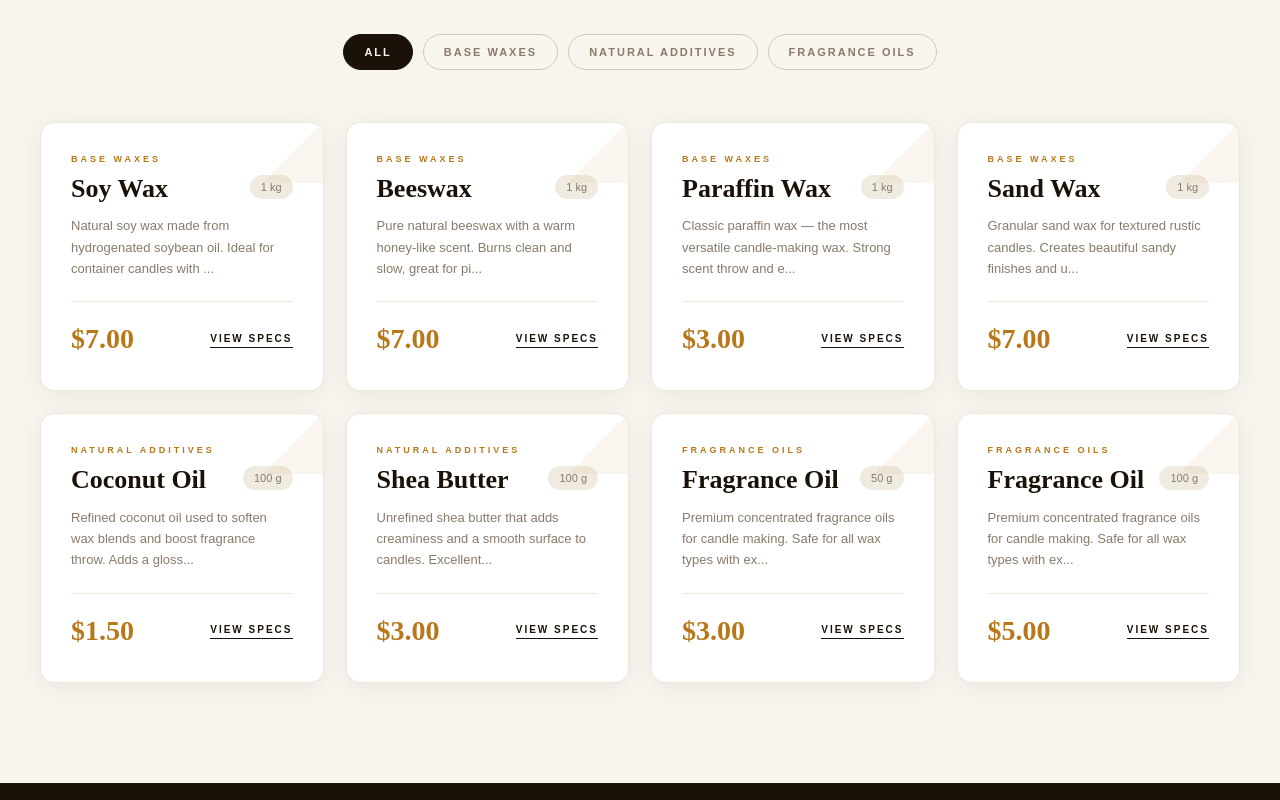
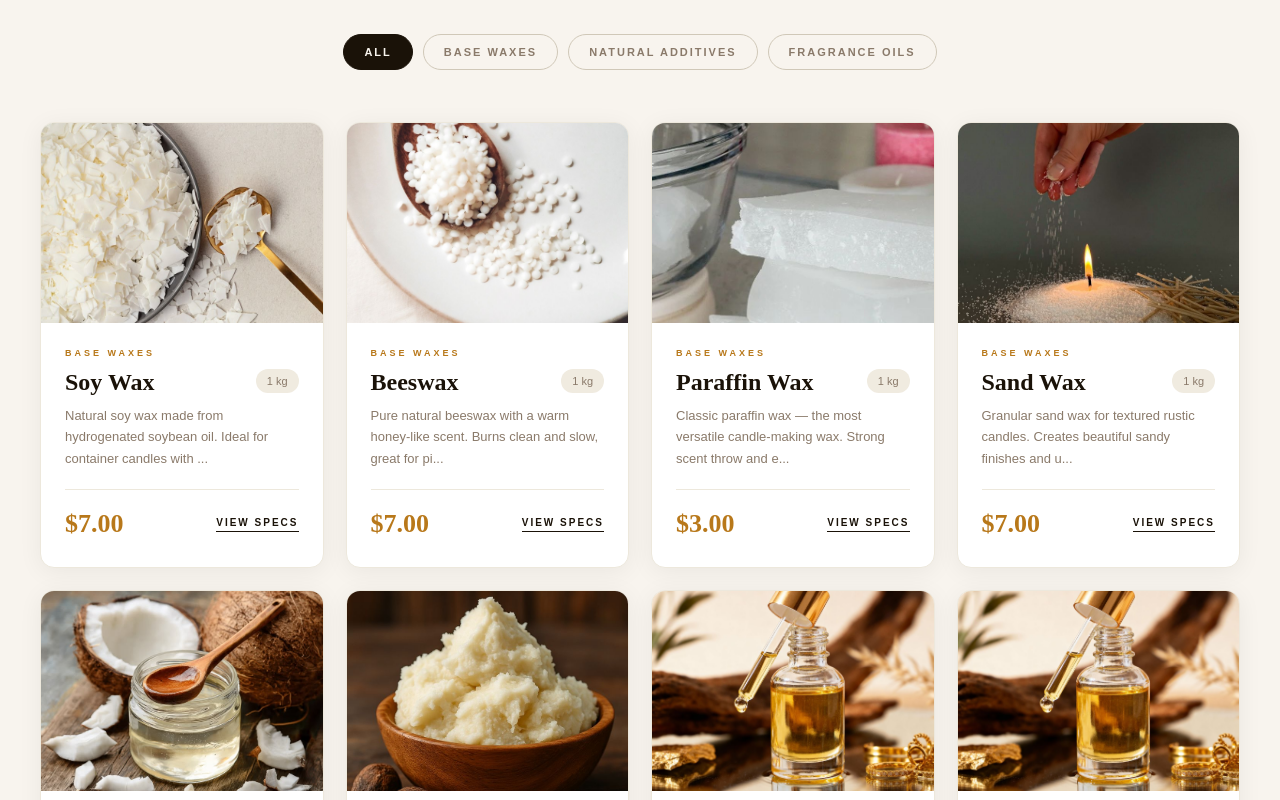
Before and after one commit to mariamnader-1/home-of-wax, a Next.js app: page / in a window 1280 px wide. Shown: the part 1300-2100 px from the top of the page. Built offline with nearby package versions, Linux system fonts and the light colour scheme; no server answers.

Commit message:
Update ProductsSection.tsx

```diff
--- a/src/components/ProductsSection.tsx
+++ b/src/components/ProductsSection.tsx
@@ -41,6 +41,7 @@ export default function ProductsSection() {
             <p style={{ color:'#8a7a6a', fontSize:15, maxWidth:440, margin:'0 auto', lineHeight:1.75 }}>All materials are quality-tested and sourced specifically for candle making.</p>
           </div>
         </FadeIn>
+
         <FadeIn delay={0.1}>
           <div style={{ display:'flex', gap:10, justifyContent:'center', marginBottom:52, flexWrap:'wrap' }}>
             {categories.map(c => (
@@ -50,22 +51,34 @@ export default function ProductsSection() {
             ))}
           </div>
         </FadeIn>
+
         <div style={{ display:'grid', gridTemplateColumns:'repeat(auto-fill,minmax(280px,1fr))', gap:22 }}>
           {filtered.map((p,i) => (
             <FadeIn key={p.id} delay={i*0.07}>
-              <div onClick={()=>setSel(p)} style={{ background:'#fff', borderRadius:14, padding:30, border:'1px solid #EDE8DC', boxShadow:'0 4px 24px rgba(0,0,0,0.06)', cursor:'pointer', position:'relative', overflow:'hidden', transition:'transform 0.3s,box-shadow 0.3s' }}
+              <div onClick={()=>setSel(p)}
+                style={{ background:'#fff', borderRadius:14, overflow:'hidden', border:'1px solid #EDE8DC', boxShadow:'0 4px 24px rgba(0,0,0,0.06)', cursor:'pointer', transition:'transform 0.3s,box-shadow 0.3s' }}
                 onMouseEnter={e=>{e.currentTarget.style.transform='translateY(-8px)';e.currentTarget.style.boxShadow='0 24px 60px rgba(0,0,0,0.14)';}}
                 onMouseLeave={e=>{e.currentTarget.style.transform='translateY(0)';e.currentTarget.style.boxShadow='0 4px 24px rgba(0,0,0,0.06)';}}>
-                <div style={{ position:'absolute', top:0, right:0, width:60, height:60, background:'linear-gradient(135deg,transparent 50%,rgba(184,120,26,0.07) 50%)', borderRadius:'0 14px 0 0', pointerEvents:'none' }}/>
-                <div style={{ fontSize:9, letterSpacing:3, textTransform:'uppercase', color:'#B8781A', marginBottom:8, fontWeight:700 }}>{p.category}</div>
-                <div style={{ display:'flex', justifyContent:'space-between', alignItems:'flex-start', marginBottom:12 }}>
-                  <h3 style={{ fontFamily:"'Cormorant Garamond',serif", fontSize:26, fontWeight:700, color:'#1A1208', lineHeight:1.1 }}>{p.name}</h3>
-                  <span style={{ background:'#F0EBE0', borderRadius:100, padding:'4px 11px', fontSize:11, color:'#8a7a6a', fontWeight:500, whiteSpace:'nowrap', marginLeft:8, flexShrink:0 }}>{p.weight}</span>
+
+                {/* Product Image */}
+                <div style={{ width:'100%', height:200, overflow:'hidden', background:'#EDE8DC' }}>
+                  <img src={p.image} alt={p.name} style={{ width:'100%', height:'100%', objectFit:'cover', transition:'transform 0.4s ease' }}
+                    onMouseEnter={e=>(e.currentTarget.style.transform='scale(1.05)')}
+                    onMouseLeave={e=>(e.currentTarget.style.transform='scale(1)')} />
                 </div>
-                <p style={{ color:'#8a7a6a', fontSize:13, lineHeight:1.65, marginBottom:22 }}>{p.description.slice(0,85)}...</p>
-                <div style={{ display:'flex', justifyContent:'space-between', alignItems:'center', borderTop:'1px solid #EDE8DC', paddingTop:16 }}>
-                  <span style={{ fontFamily:"'Cormorant Garamond',serif", fontSize:28, color:'#B8781A', fontWeight:700 }}>{p.price}</span>
-                  <span style={{ fontSize:10, letterSpacing:2, textTransform:'uppercase', color:'#1A1208', fontWeight:700, borderBottom:'1.5px solid #1A1208', paddingBottom:1 }}>View Specs</span>
+
+                {/* Card Content */}
+                <div style={{ padding:24 }}>
+                  <div style={{ fontSize:9, letterSpacing:3, textTransform:'uppercase', color:'#B8781A', marginBottom:8, fontWeight:700 }}>{p.category}</div>
+                  <div style={{ display:'flex', justifyContent:'space-between', alignItems:'flex-start', marginBottom:10 }}>
+                    <h3 style={{ fontFamily:"'Cormorant Garamond',serif", fontSize:24, fontWeight:700, color:'#1A1208', lineHeight:1.1 }}>{p.name}</h3>
+                    <span style={{ background:'#F0EBE0', borderRadius:100, padding:'4px 11px', fontSize:11, color:'#8a7a6a', fontWeight:500, whiteSpace:'nowrap', marginLeft:8, flexShrink:0 }}>{p.weight}</span>
+                  </div>
+                  <p style={{ color:'#8a7a6a', fontSize:13, lineHeight:1.65, marginBottom:20 }}>{p.description.slice(0,85)}...</p>
+                  <div style={{ display:'flex', justifyContent:'space-between', alignItems:'center', borderTop:'1px solid #EDE8DC', paddingTop:14 }}>
+                    <span style={{ fontFamily:"'Cormorant Garamond',serif", fontSize:26, color:'#B8781A', fontWeight:700 }}>{p.price}</span>
+                    <span style={{ fontSize:10, letterSpacing:2, textTransform:'uppercase', color:'#1A1208', fontWeight:700, borderBottom:'1.5px solid #1A1208', paddingBottom:1 }}>View Specs</span>
+                  </div>
                 </div>
               </div>
             </FadeIn>
```
